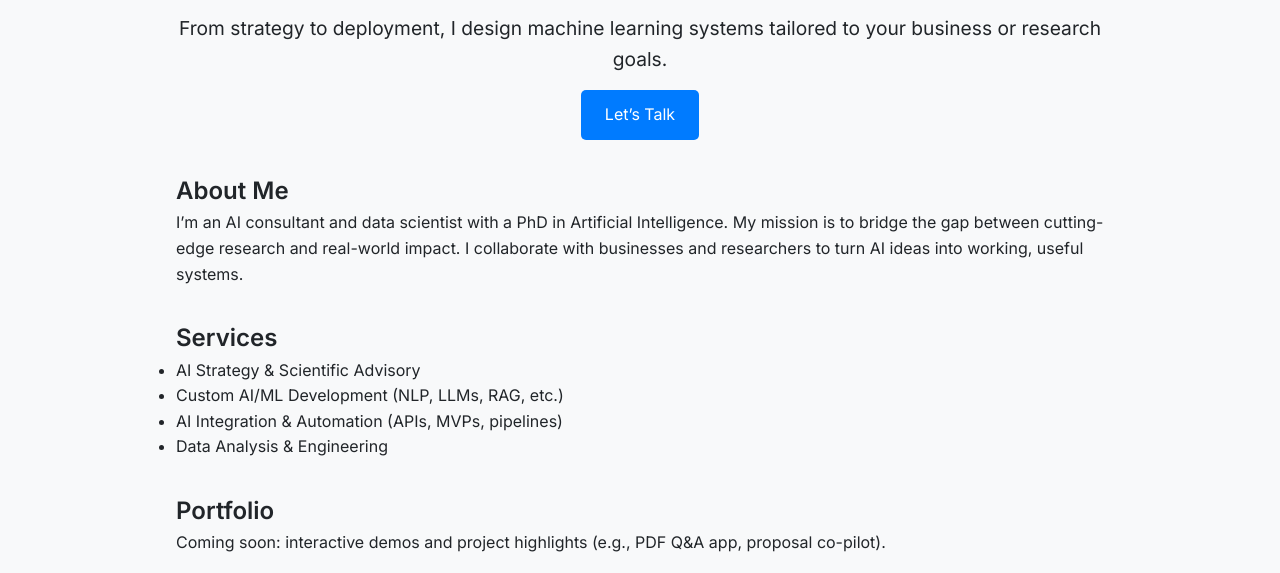
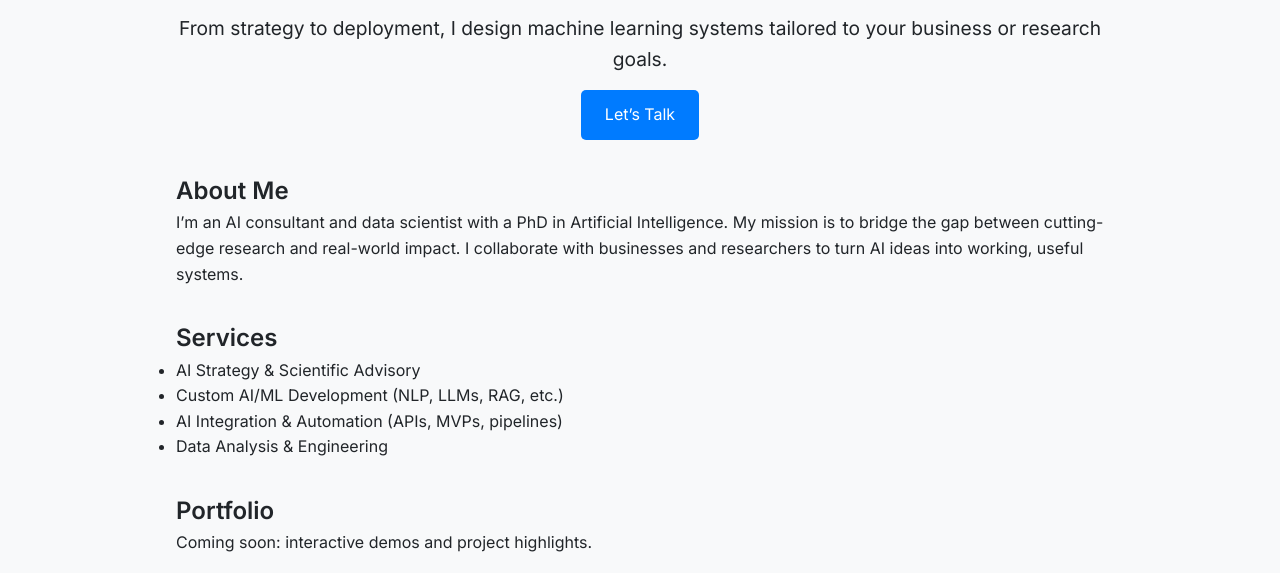
Before and after one commit to Nastaranrad/nastaranrad.github.io, a plain HTML site: page index.html in a window 1280 px wide. Shown: the part 227-800 px from the top of the page. Drawn offline with Linux system fonts and the light colour scheme.

Commit message:
update portfolio section

```diff
--- a/index.html
+++ b/index.html
@@ -104,7 +104,7 @@
 
     <section class="section" id="portfolio">
       <h2>Portfolio</h2>
-      <p>Coming soon: interactive demos and project highlights (e.g., PDF Q&A app, proposal co-pilot).</p>
+      <p>Coming soon: interactive demos and project highlights.</p>
     </section>
 
     <section class="section" id="contact">
```
